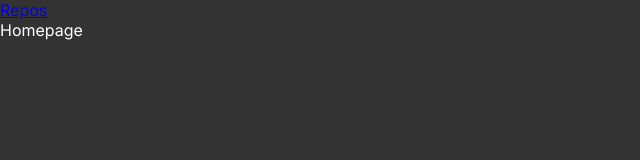
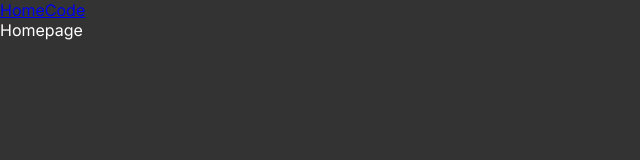
Before and after one commit to nkped/my-github-rocket, a Next.js app: page / in a window 1280 px wide. Shown: the top 160 px of the page, without its empty margins (0-640 px from the left). Built offline with nearby package versions, Linux system fonts and the light colour scheme.

Commit message:
fix routing to repos

```diff
--- a/app/components/Header.jsx
+++ b/app/components/Header.jsx
@@ -3,7 +3,10 @@ import Link from 'next/link'
 
 const Header = () => {
   return (
-    <div><Link href='/code/repos'>Repos</Link></div>
+    <div>
+        <Link href='/'>Home</Link>
+        <Link href='/code/repos'>Code</Link>
+        </div>
   )
 }
 
```
